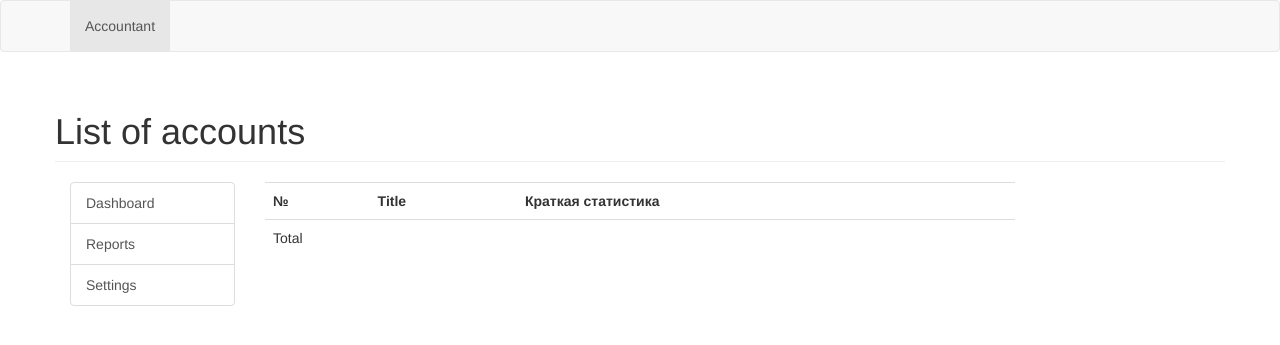
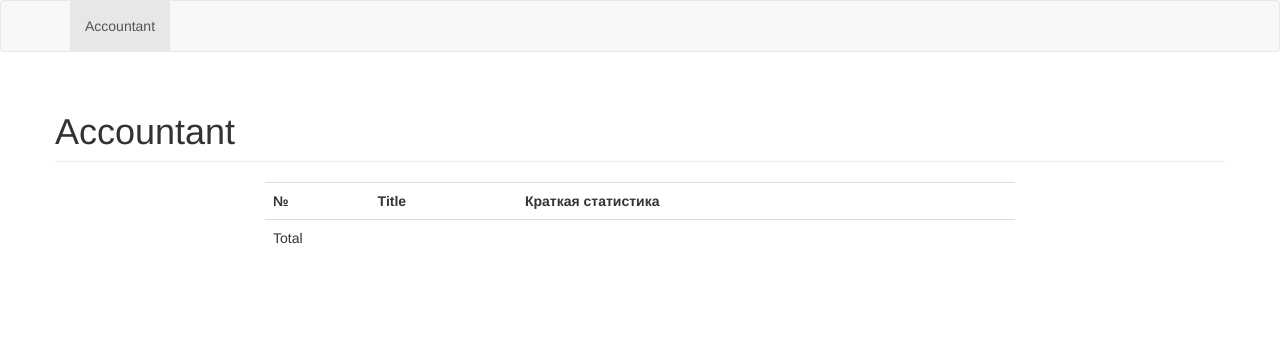
Before and after one commit to frekenbok/frekenbok, a Django app: page /accountant/ in a window 1280 px wide. Shown: the top 345 px of the page. Run offline with Django 3.2, Linux system fonts and the light colour scheme; parts of the project's set-up code (start-up, migrations or seed data) failed here and were passed over; some libraries are stand-ins or nearby versions.

Commit message:
divided base accountant template and dashboard one

```diff
--- a/accountant/templates/accountant/base.html
+++ b/accountant/templates/accountant/base.html
@@ -1,11 +1,7 @@
 {% extends 'base.html' %}
 {% load i18n %}
 
-{% block title %}{{ block.super }} — {% trans 'Accounter' %}{% endblock title %}
-
-{% block accountant_active %} class="active"{% endblock accountant_active %}
-
-{% block header %}{% trans 'List of accounts' %}{% endblock header %}
+{% block title %}{{ block.super }} — {% trans 'Accountant' %}{% endblock title %}
 
 {% block menu %}
     <div class="list-group">
@@ -14,27 +10,3 @@
         <a href="#" type="button" class="list-group-item">{% trans 'Settings' %}</a>
     </div>
 {% endblock menu %}
-
-{% block content %}
-<table class="table">
-<tr>
-    <th>№</th>
-    <th>{% trans 'Title' %}</th>
-    <th>{% trans 'Summary' %}</th>
-</tr>
-{% for account in account_list %}<tr>
-    <td>{{ account.id }}</td>
-    <td><a href="{% url 'accountant:account_details' pk=account.id %}">{{ account.title }}</a></td>
-    <td>{% for sheaf in account.sorted_sheaves %}
-        {{ sheaf.amount }} {{ sheaf.currency }}<br />
-        {% endfor %}</td>
-</tr>{% endfor %}
-<tr class="total">
-    <td colspan="2">{% trans 'Total' %}</td>
-    <td>{% for item in total %}
-        {{ item.amount }} {{ item.currency }}<br />
-    {% endfor %}</td>
-</tr>
-</table>
-
-{% endblock content %}
--- /dev/null
+++ b/accountant/templates/accountant/dashboard.html
@@ -0,0 +1,28 @@
+{% extends 'base.html' %}
+{% load i18n %}
+
+{% block header %}{% trans 'Accountant' %}{% endblock header %}
+
+{% block content %}
+<table class="table">
+<tr>
+    <th>№</th>
+    <th>{% trans 'Title' %}</th>
+    <th>{% trans 'Summary' %}</th>
+</tr>
+{% for account in account_list %}<tr>
+    <td>{{ account.id }}</td>
+    <td><a href="{% url 'accountant:account_details' pk=account.id %}">{{ account.title }}</a></td>
+    <td>{% for sheaf in account.sorted_sheaves %}
+        {{ sheaf.amount }} {{ sheaf.currency }}<br />
+        {% endfor %}</td>
+</tr>{% endfor %}
+<tr class="total">
+    <td colspan="2">{% trans 'Total' %}</td>
+    <td>{% for item in total %}
+        {{ item.amount }} {{ item.currency }}<br />
+    {% endfor %}</td>
+</tr>
+</table>
+
+{% endblock content %}
--- a/accountant/url.py
+++ b/accountant/url.py
@@ -1,10 +1,10 @@
 from django.conf.urls import url
 from django.contrib import admin
 
-from .views import MainView, IncomeListView, AccountDetailView
+from .views import DashboardView, IncomeListView, AccountDetailView
 
 urlpatterns = [
-    url(r'^$', MainView.as_view(), name='main'),
+    url(r'^$', DashboardView.as_view(), name='main'),
     url(r'^incomes/', IncomeListView.as_view(), name='income_list'),
     url(r'^accounts/', IncomeListView.as_view(), name='account_list'),
     url(r'^expenses/', IncomeListView.as_view(), name='expense_list'),
--- a/accountant/views.py
+++ b/accountant/views.py
@@ -15,16 +15,16 @@ class AccountantViewMixin(ContextMixin):
         return result
 
 
-class MainView(ListView, AccountantViewMixin):
+class DashboardView(ListView, AccountantViewMixin):
     model = Account
     context_object_name = 'account_list'
-    template_name = 'accountant/base.html'
+    template_name = 'accountant/dashboard.html'
 
     def get_queryset(self):
         return self.model.objects.filter(type=Account.ACCOUNT)
 
     def get_context_data(self, **kwargs):
-        context = super(MainView, self).get_context_data(**kwargs)
+        context = super(DashboardView, self).get_context_data(**kwargs)
 
         total = dict()
         for account in context['account_list']:
```
